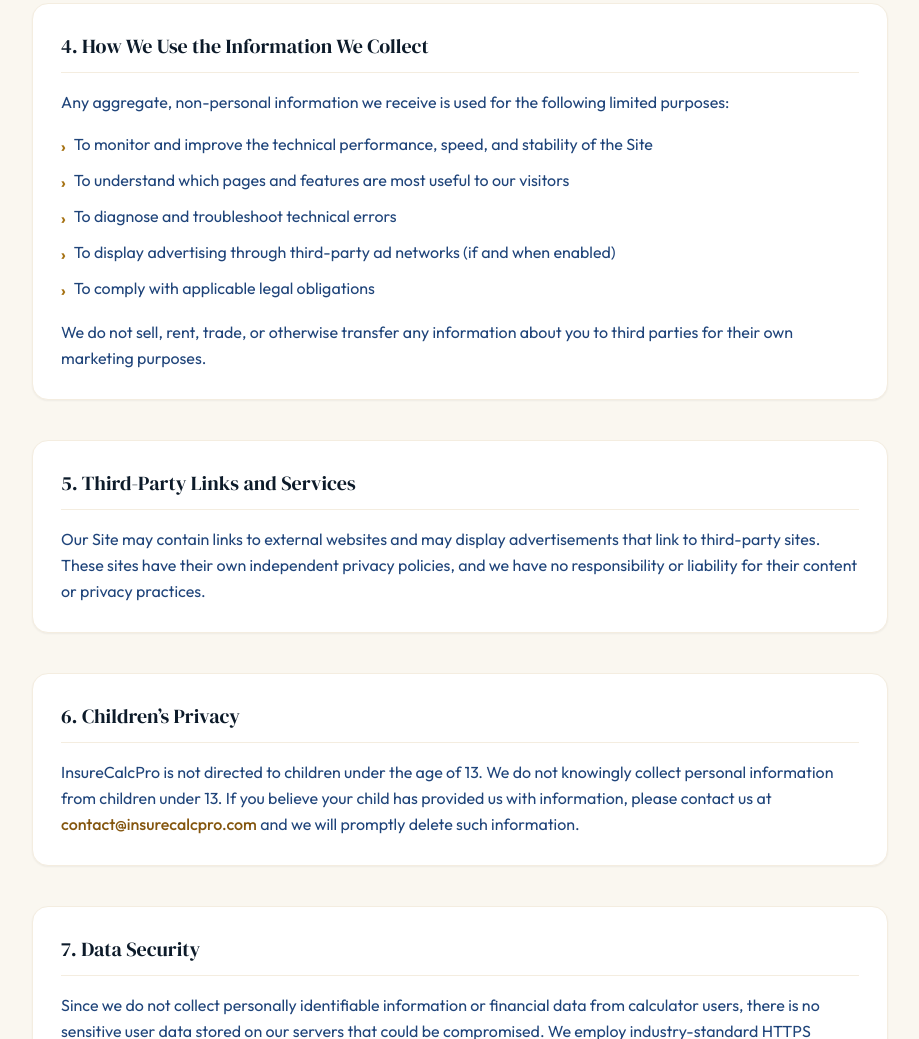
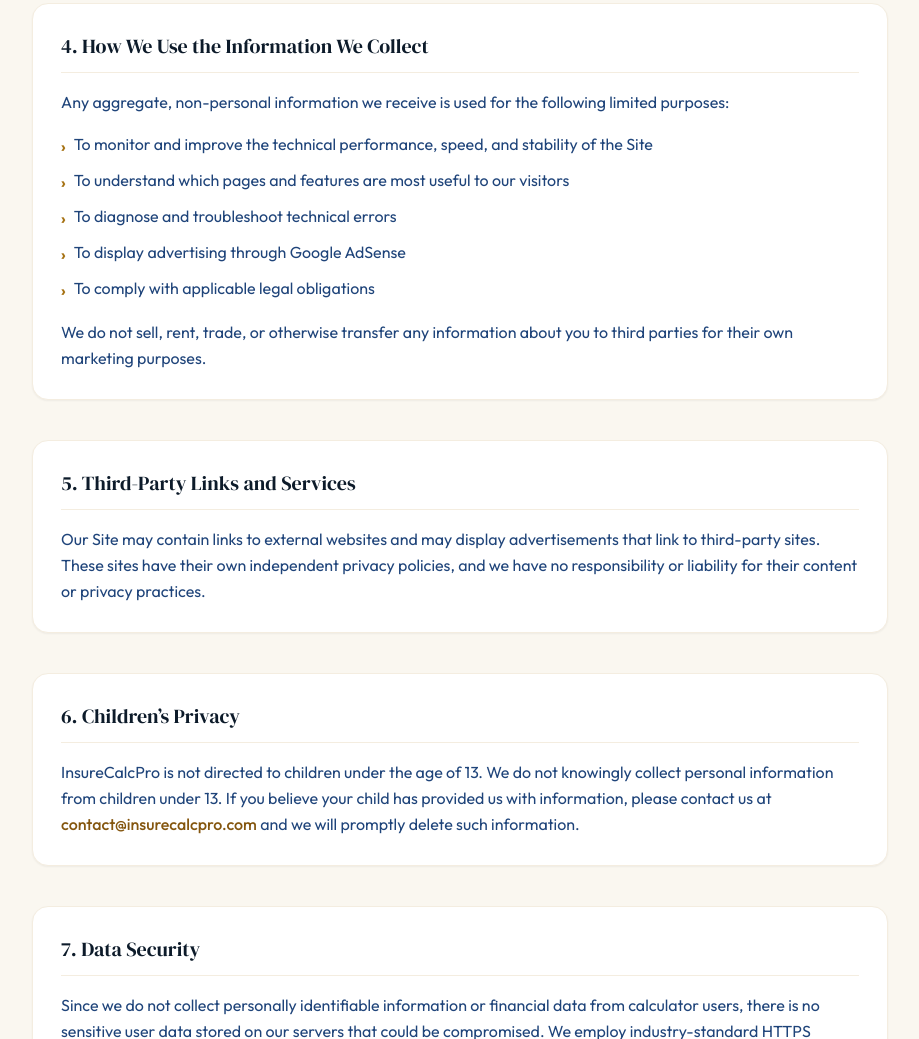
Before and after one commit to eddyjosuetr-coder/seguros, a plain HTML site: page privacy.html in a window 1280 px wide. Shown: the part 1935-2974 px from the top of the page, without its empty margins (180-1099 px from the left). Drawn offline with nearby package versions, Linux system fonts and the light colour scheme.

Commit message:
feat: add Google AdSense script to all pages (ca-pub-8233572263775639)

```diff
--- a/privacy.html
+++ b/privacy.html
@@ -6,6 +6,7 @@
   <meta name="description" content="InsureCalcPro Privacy Policy — Learn how we handle your information, cookies, and third-party advertising on our free life insurance calculator." />
   <meta name="robots" content="noindex, follow" />
   <link rel="canonical" href="https://insurecalcpro.com/privacy.html" />
+  <script async src="https://pagead2.googlesyndication.com/pagead/js/adsbygoogle.js?client=ca-pub-8233572263775639" crossorigin="anonymous"></script>
   <link rel="icon" type="image/svg+xml" href="/favicon.svg" />
   <meta property="og:title" content="Privacy Policy | InsureCalcPro" />
   <meta property="og:description" content="InsureCalcPro Privacy Policy — Learn how we handle your information and third-party advertising on our free financial calculators." />
@@ -194,7 +195,7 @@
         <li class="flex gap-2 leading-relaxed"><span class="text-gold-600 font-bold flex-shrink-0 mt-0.5">&#8250;</span> To monitor and improve the technical performance, speed, and stability of the Site</li>
         <li class="flex gap-2 leading-relaxed"><span class="text-gold-600 font-bold flex-shrink-0 mt-0.5">&#8250;</span> To understand which pages and features are most useful to our visitors</li>
         <li class="flex gap-2 leading-relaxed"><span class="text-gold-600 font-bold flex-shrink-0 mt-0.5">&#8250;</span> To diagnose and troubleshoot technical errors</li>
-        <li class="flex gap-2 leading-relaxed"><span class="text-gold-600 font-bold flex-shrink-0 mt-0.5">&#8250;</span> To display advertising through third-party ad networks (if and when enabled)</li>
+        <li class="flex gap-2 leading-relaxed"><span class="text-gold-600 font-bold flex-shrink-0 mt-0.5">&#8250;</span> To display advertising through Google AdSense</li>
         <li class="flex gap-2 leading-relaxed"><span class="text-gold-600 font-bold flex-shrink-0 mt-0.5">&#8250;</span> To comply with applicable legal obligations</li>
       </ul>
       <p class="text-navy-700 leading-relaxed mt-4">We do not sell, rent, trade, or otherwise transfer any information about you to third parties for their own marketing purposes.</p>
```
Also changed, not shown: about.html (+1 -0 lines), compound-interest.html (+1 -0 lines), contact.html (+1 -0 lines), index.html (+1 -0 lines), mortgage-calculator.html (+1 -0 lines), terms.html (+1 -0 lines).
